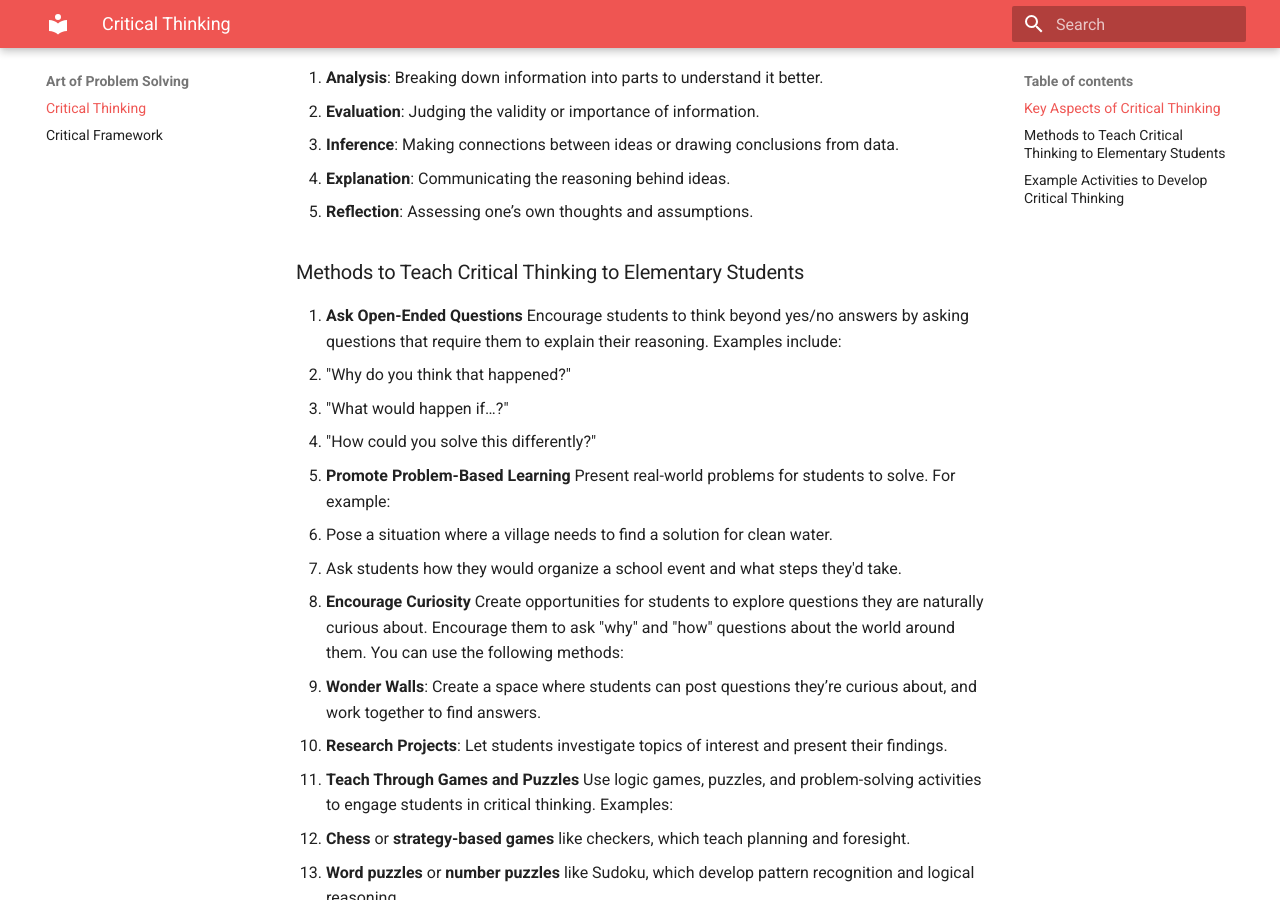
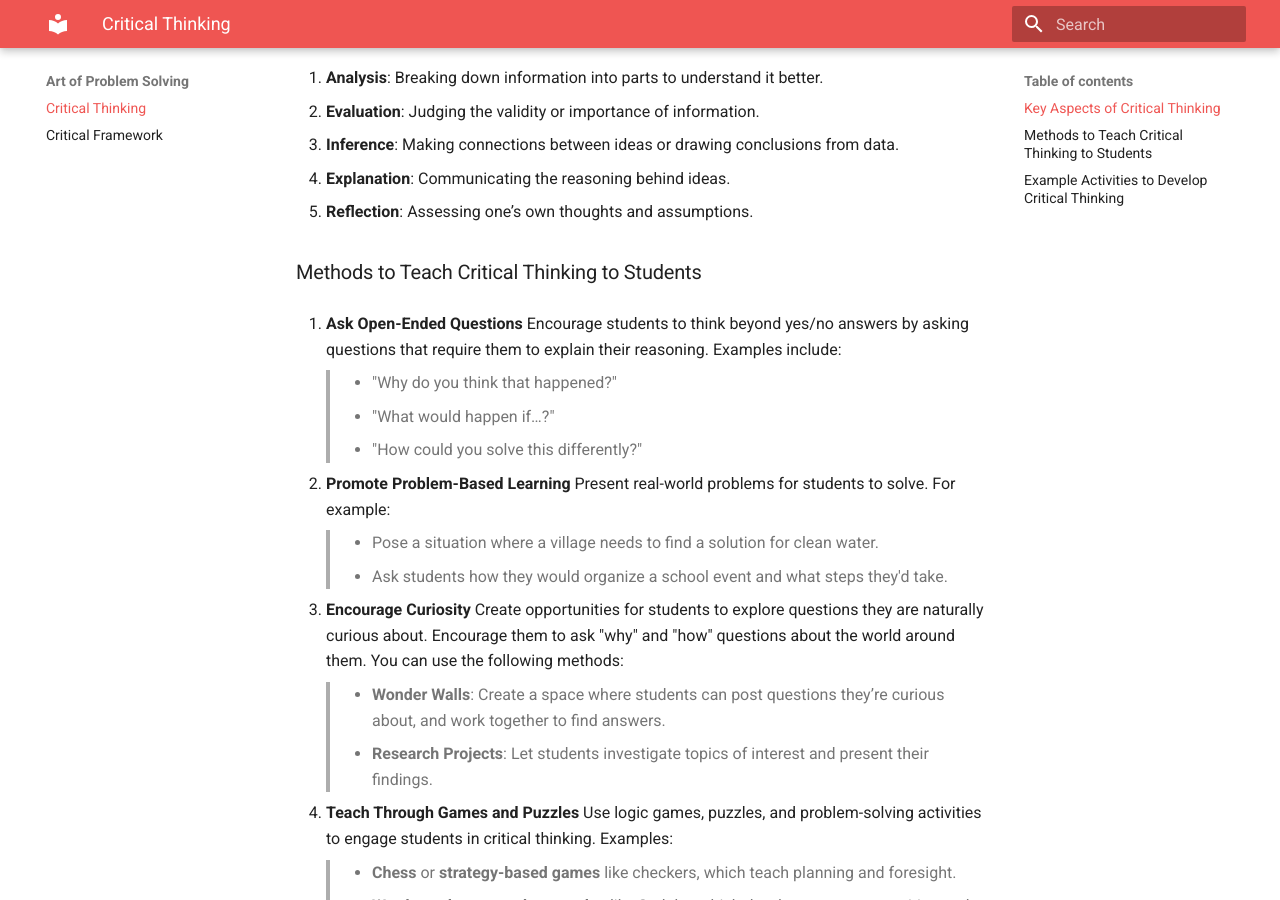
Before and after one commit to baseonballs/mpower-sitedocs, an MkDocs documentation site: the page built from site-docs/mathematics/aops/critical_thinking.md, in a window 1280 px wide and 900 px high, scrolled down 343 px. Built offline with MkDocs 1.6.1 and Material for MkDocs 9.7.7, drawn with Linux system fonts in a browser that asks for light colours.

Commit message:
cleaned up critical thinking

```diff
--- a/site-docs/mathematics/aops/critical_thinking.md
+++ b/site-docs/mathematics/aops/critical_thinking.md
@@ -1,6 +1,6 @@
 # Critical Thinking
 
-**Critical thinking** is the ability to analyze, evaluate, and synthesize information to make reasoned judgments. It's essential for problem-solving, decision-making, and developing a deeper understanding of the world. Teaching this skill to elementary students lays the foundation for lifelong learning and informed citizenship.
+**[Critical thinking](https://iep.utm.edu/critical-thinking/)** is the ability to analyze, evaluate, and synthesize information to make reasoned judgments. It's essential for problem-solving, decision-making, and developing a deeper understanding of the world. Teaching this skill to elementary students lays the foundation for lifelong learning and informed citizenship.
 
 ### Key Aspects of Critical Thinking
 1. **Analysis**: Breaking down information into parts to understand it better.
@@ -9,46 +9,46 @@
 4. **Explanation**: Communicating the reasoning behind ideas.
 5. **Reflection**: Assessing one’s own thoughts and assumptions.
 
-### Methods to Teach Critical Thinking to Elementary Students
+### Methods to Teach Critical Thinking to Students
 
 1. **Ask Open-Ended Questions**
    Encourage students to think beyond yes/no answers by asking questions that require them to explain their reasoning. Examples include:
-   - "Why do you think that happened?"
-   - "What would happen if…?"
-   - "How could you solve this differently?"
+   > - "Why do you think that happened?"
+   > - "What would happen if…?"
+   > - "How could you solve this differently?"
 
 2. **Promote Problem-Based Learning**
    Present real-world problems for students to solve. For example:
-   - Pose a situation where a village needs to find a solution for clean water.
-   - Ask students how they would organize a school event and what steps they'd take.
+   > - Pose a situation where a village needs to find a solution for clean water.
+   > - Ask students how they would organize a school event and what steps they'd take.
 
 3. **Encourage Curiosity**
    Create opportunities for students to explore questions they are naturally curious about. Encourage them to ask "why" and "how" questions about the world around them. You can use the following methods:
-   - **Wonder Walls**: Create a space where students can post questions they’re curious about, and work together to find answers.
-   - **Research Projects**: Let students investigate topics of interest and present their findings.
+   > - **Wonder Walls**: Create a space where students can post questions they’re curious about, and work together to find answers.
+   > - **Research Projects**: Let students investigate topics of interest and present their findings.
 
 4. **Teach Through Games and Puzzles**
    Use logic games, puzzles, and problem-solving activities to engage students in critical thinking. Examples:
-   - **Chess** or **strategy-based games** like checkers, which teach planning and foresight.
-   - **Word puzzles** or **number puzzles** like Sudoku, which develop pattern recognition and logical reasoning.
+   > - **Chess** or **strategy-based games** like checkers, which teach planning and foresight.
+   > - **Word puzzles** or **number puzzles** like Sudoku, which develop pattern recognition and logical reasoning.
 
 5. **Model Thinking Aloud**
    Show students how you think through problems by verbalizing your thought process. For example, when solving a math problem, you might say:
-   - “First, I need to figure out what information I have. Then, I’ll think about what I’m being asked to find.”
-   - “Let me check if my steps make sense so far.”
+   > - “First, I need to figure out what information I have. Then, I’ll think about what I’m being asked to find.”
+   > - “Let me check if my steps make sense so far.”
 
 6. **Encourage Group Discussions and Debates**
    Set up group activities where students can discuss topics and share different viewpoints. Guide them to listen to others, challenge ideas respectfully, and support their arguments with evidence.
 
 7. **Use Stories and Scenarios**
    Present scenarios through storytelling where students must think critically about the characters’ decisions. Example questions include:
-   - “Was the character’s decision the best one? Why or why not?”
-   - “What could they have done differently?”
+   > - “Was the character’s decision the best one? Why or why not?”
+   > - “What could they have done differently?”
 
 8. **Connect Critical Thinking to Daily Life**
    Help students apply critical thinking in practical situations, like:
-   - Analyzing advertisements: “What are they trying to convince you of?”
-   - Investigating environmental issues: “How can we reduce waste in our school?”
+   > - Analyzing advertisements: “What are they trying to convince you of?”
+   > - Investigating environmental issues: “How can we reduce waste in our school?”
 
 9. **Reflective Journals**
    Ask students to write about their learning experiences or how they approached solving a problem. This fosters self-reflection and the ability to assess their thinking process.
```
Also changed, not shown: site-docs/mathematics/aops/critical_thinking_framework.md (+5 -5 lines).
